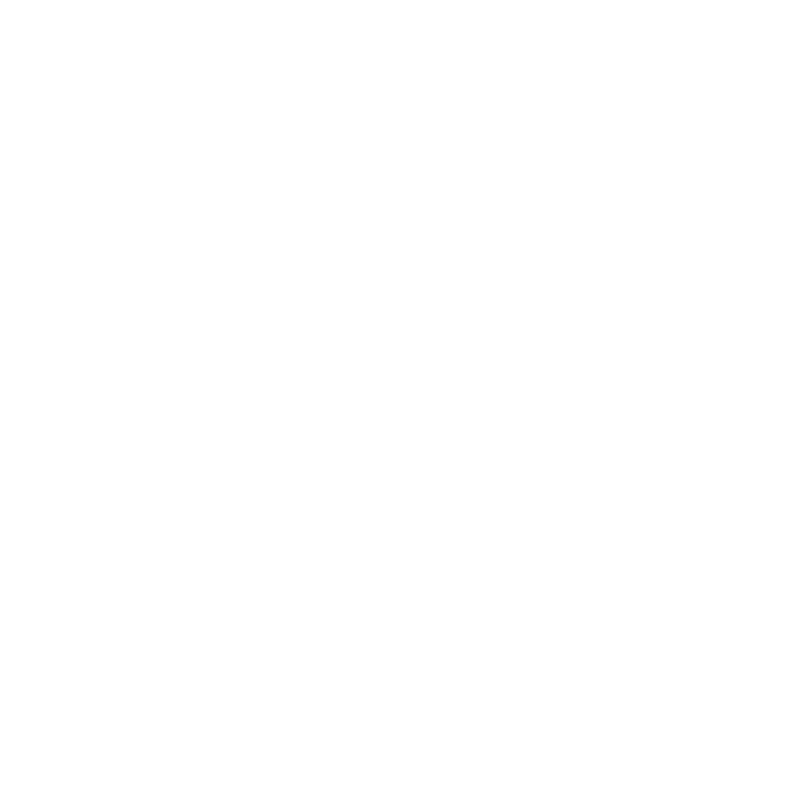
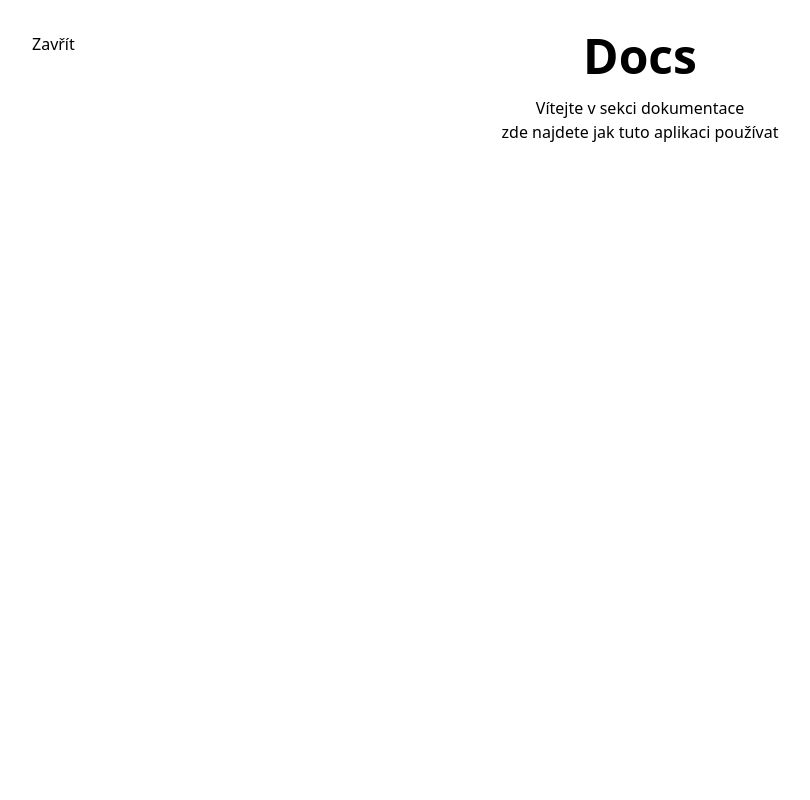
Before and after one commit to OndrejLosensky/generate-readme, a React (Create React App) app: page / in a window 1280 px wide. Both pictures are taken after a click on the button "Dokumentace". Shown: the top 800 px of the page, without its empty margins (0-810 px from the left). Built offline with nearby package versions, Linux system fonts and the light colour scheme; the HTML template or start-up script is replaced by a standard one.

Commit message:
animovaná sekce dokumentace

```diff
--- a/src/App.js
+++ b/src/App.js
@@ -1,28 +1,46 @@
 import React, {useState} from 'react';
 import Home from './components/home/Home';
 import Documentation from './components/documentation/Documentation';
+
 function App() {
-
-  const [open, setOpen] = useState(false);
+  const [showDocumentation, setShowDocumentation] = useState(false);
 
   const toggleDocumentation = () => {
-    setOpen(!open);
+    setShowDocumentation(!showDocumentation);
+  };
 
+  const documentationStyles = {
+    flex: 1,
+    width: '100%',
+    position: 'fixed',
+    top: 0,
+    bottom: 0,
+    zIndex: 2,
+    transform: `translateX(${showDocumentation ? 0 : '100%'})`,
+    transition: 'transform 0.5s ease',
+  };
+
+  const homeStyles = {
+    flex: 1,
+    display: 'flex',
+    transform: `translateX(${showDocumentation ? '-100%' : 0})`,
+    transition: 'transform 0.5s ease',
   };
 
   return (
-    <section className=''>
-      <div className={`transition-all ${open ? 'w-0' : 'w-full'} duration-500`} >
-        <Home openDocumentation={toggleDocumentation} />
-      </div>
-      {open && (
-        <div className={`transition-all w-full duration-500 bg-whiteText`} style={{ transform: open ? 'scale(1)' : 'scale(0)' }}>
+    <section style={{ display: 'flex', overflow: 'hidden' }}>
+      {showDocumentation && (
+        <div style={documentationStyles}>
           <button className='absolute left-0 top-0 pl-8 pt-8' onClick={toggleDocumentation}> Zavřít </button>
           <Documentation />
         </div>
       )}
+      <div style={homeStyles}>
+        <Home openDocumentation={toggleDocumentation} />
+      </div>
     </section>
-  )
+  );
 }
 
+
 export default App;
--- a/src/components/documentation/Documentation.js
+++ b/src/components/documentation/Documentation.js
@@ -2,8 +2,15 @@ import React from "react";
 
 const Documentation = () => {
     return(
-        <div>
-            <h2> Docs </h2>
+        <div className="flex flex-col items-center">
+            <h2 className="text-5xl font-bold pt-8 "> Docs </h2>
+            {/* sekce s popiskem */}
+            <div className="pt-4">
+                <p className="text-center">
+                    Vítejte v sekci dokumentace <br/>
+                    zde najdete jak tuto aplikaci používat
+                </p>
+            </div>
         </div>
     )
 }
```
